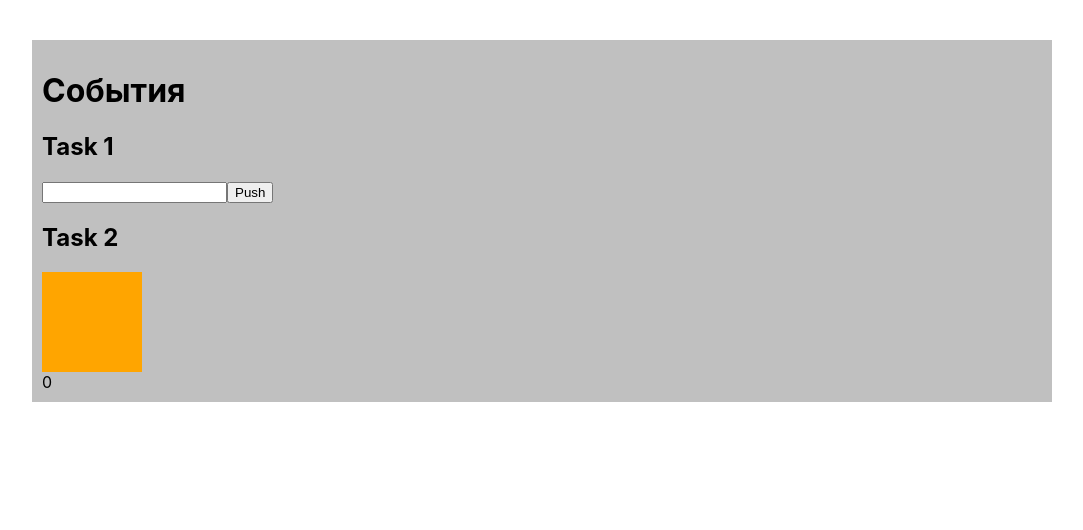
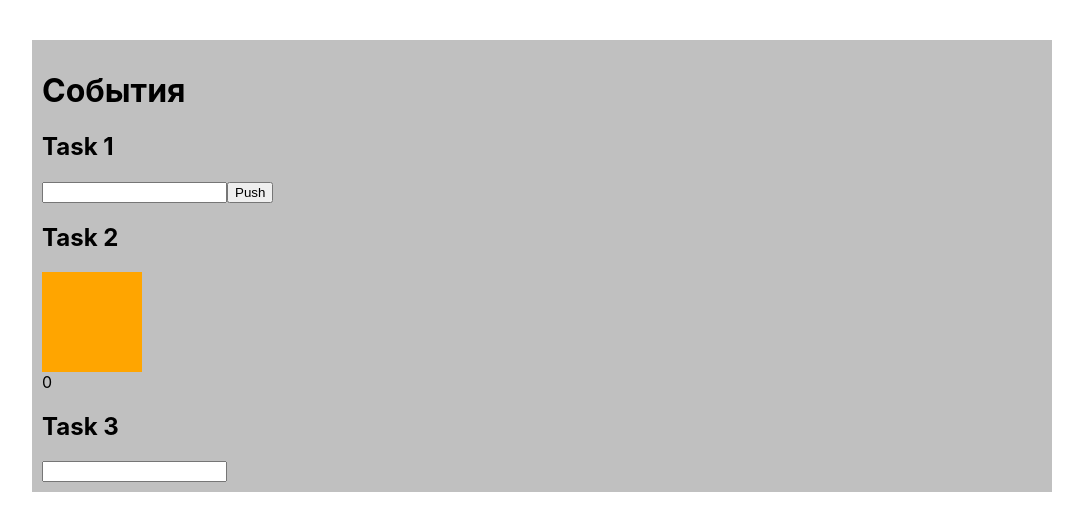
Before and after one commit to GarifullinII/react-app-unit_5, a React (Create React App) app: page / in a window 1280 px wide. Shown: the top 530 px of the page, without its empty margins (98-1181 px from the left). Built offline with nearby package versions, Linux system fonts and the light colour scheme.

Commit message:
add task 3 useState and changed task 1

```diff
--- a/src/App.js
+++ b/src/App.js
@@ -9,7 +9,7 @@ function App() {
 
   const [st2, setSt2] = React.useState(0);
 
-
+  const [st3, setSt3] = React.useState([]);
 
 
   function task1() {
@@ -18,14 +18,24 @@ function App() {
     let st1Value = [...st1, inputValue];
 
     setSt1(st1Value);
+
+    task1Value.current.value = '';
   }
 
   function task2() {
     setSt2(st2 + 1);
   }
-  // function task3() {
 
-  // }
+  function task3(event) {
+    let inputValue = event.target.value;
+
+    let st3Value = [...st3, inputValue];
+
+    setSt3(st3Value);
+
+    event.target.value = '';
+  }
+
   // function task4() {
 
   // }
@@ -62,12 +72,12 @@ function App() {
         <div className="task-2" onMouseEnter={task2}></div>
         <div>{st2}</div>
       </section>
-      {/* <section>
+      <section>
         <h2>Task 3</h2>
-        <input type="text" className="task-3" />
+        <input type="text" className="task-3" onInput={task3}/>
         <div>{st3}</div>
       </section>
-      <section>
+      {/* <section>
         <h2>Task 4</h2>
         <button className="task-4">Count</button>
         <div>{st4}</div>
```
